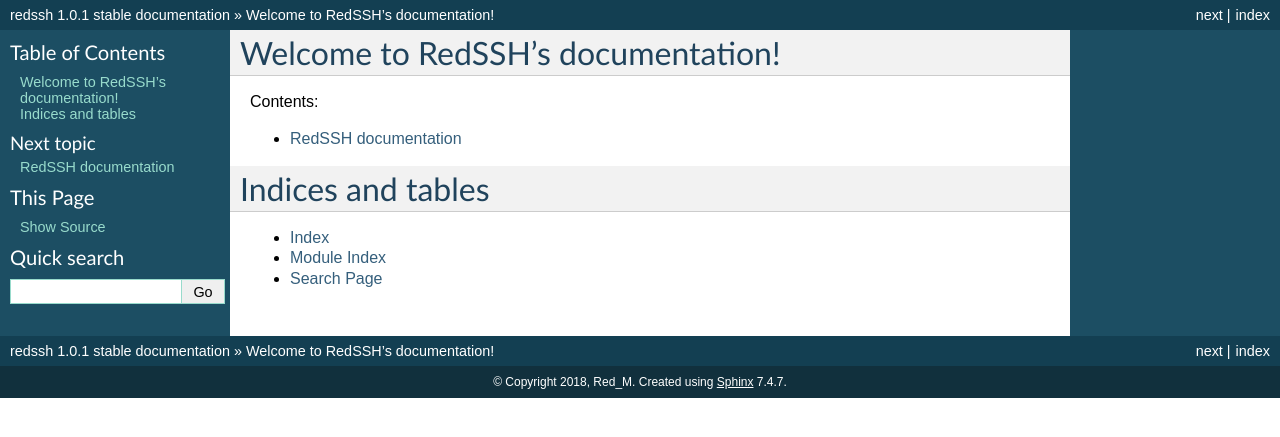
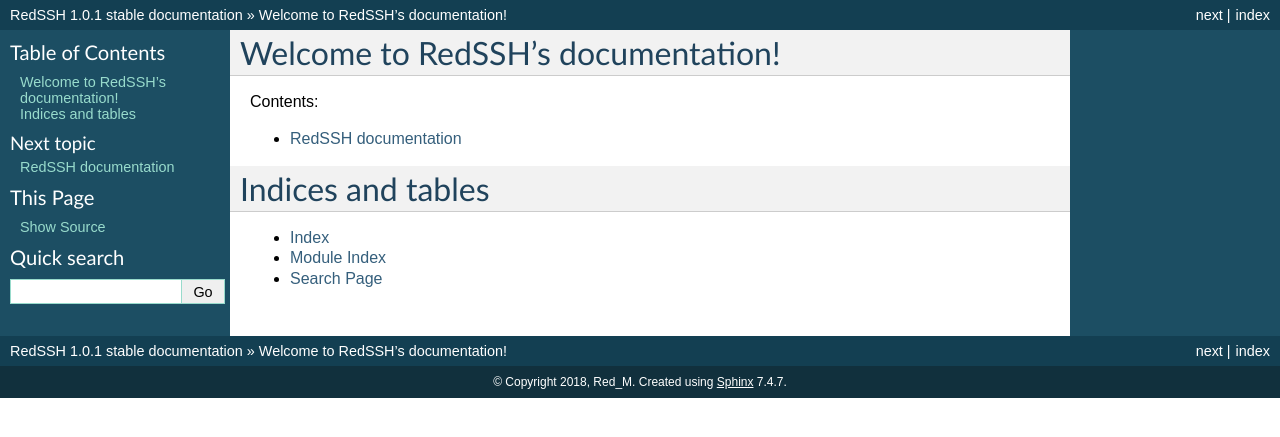
Before and after one commit to Red-M/RedSSH, a Sphinx documentation site: the page built from docs/source/index.rst, in a window 1280 px wide. Shown: the top 437 px of the page. Built offline with Sphinx 7.4.7, drawn with Linux system fonts in a browser that asks for light colours.

Commit message:
Doc update.

```diff
--- a/docs/source/conf.py
+++ b/docs/source/conf.py
@@ -20,7 +20,7 @@
 
 # -- Project information -----------------------------------------------------
 
-project = u'redssh'
+project = u'RedSSH'
 copyright = u'2018, Red_M'
 author = u'Red_M'
 
@@ -140,7 +140,7 @@
 # (source start file, target name, title,
 #  author, documentclass [howto, manual, or own class]).
 latex_documents = [
-    (master_doc, 'redssh.tex', u'redssh Documentation',
+    (master_doc, 'RedSSH.tex', u'RedSSH Documentation',
      u'Red\\_M', 'manual'),
 ]
 
@@ -150,7 +150,7 @@
 # One entry per manual page. List of tuples
 # (source start file, name, description, authors, manual section).
 man_pages = [
-    (master_doc, 'redssh', u'redssh Documentation',
+    (master_doc, 'RedSSH', u'RedSSH Documentation',
      [author], 1)
 ]
 
@@ -161,8 +161,8 @@
 # (source start file, target name, title, author,
 #  dir menu entry, description, category)
 texinfo_documents = [
-    (master_doc, 'redssh', u'redssh Documentation',
-     author, 'redssh', 'One line description of project.',
+    (master_doc, 'redssh', u'RedSSH Documentation',
+     author, 'RedSSH', 'SSH automation.',
      'Miscellaneous'),
 ]
 
```
